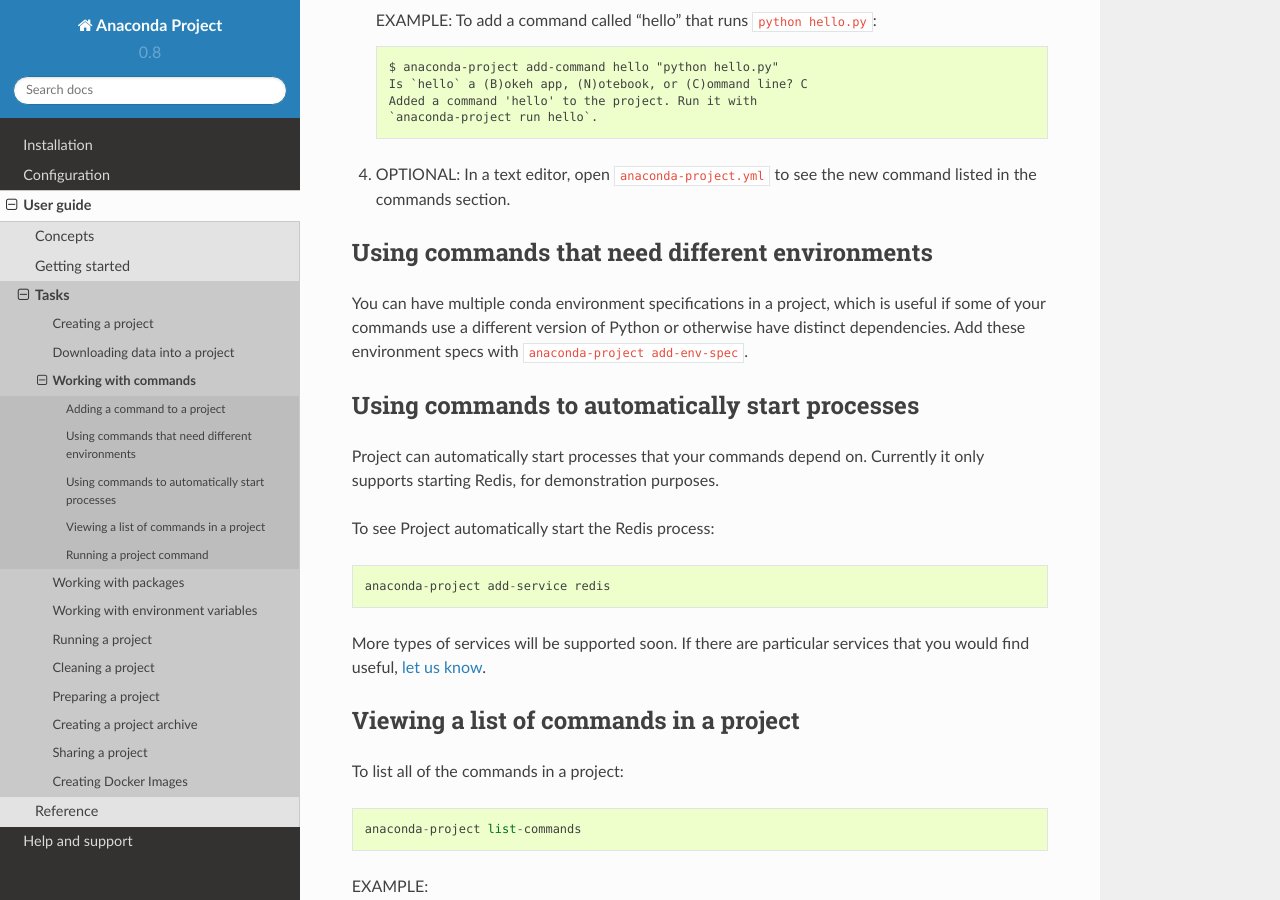
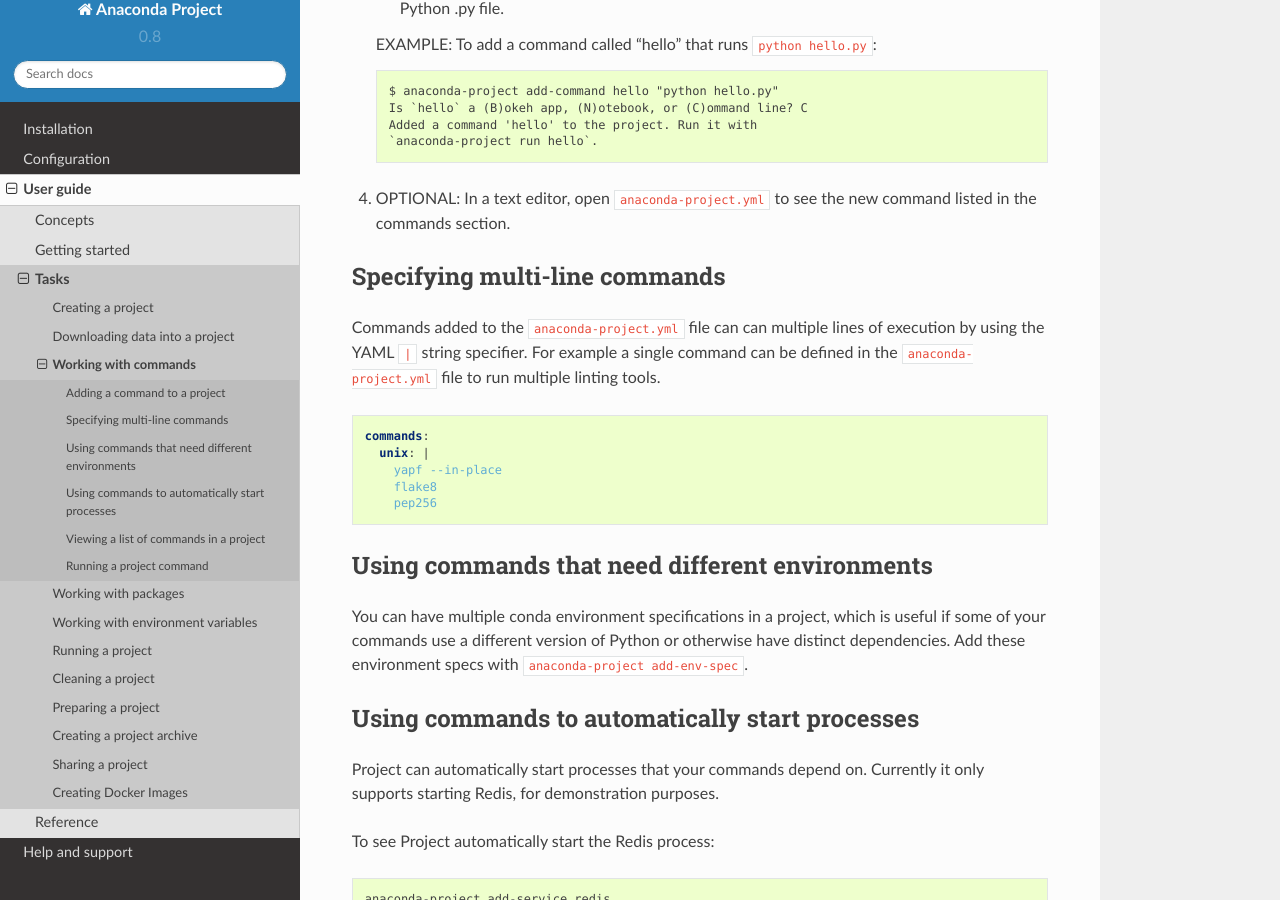
Before and after one commit to anaconda/anaconda-project, a Sphinx documentation site: the page built from docs/source/user-guide/tasks/work-with-commands.rst, in a window 1280 px wide and 900 px high, scrolled down 1335 px. Built offline with Sphinx 7.4.7 and the Read the Docs theme 2.0.0, drawn with Linux system fonts in a browser that asks for light colours; some of the changed text lies outside the part shown.

Commit message:
multiline commands

```diff
--- a/docs/source/user-guide/tasks/work-with-commands.rst
+++ b/docs/source/user-guide/tasks/work-with-commands.rst
@@ -68,6 +68,22 @@
 #. OPTIONAL: In a text editor, open ``anaconda-project.yml`` to
    see the new command listed in the commands section.
 
+Specifying multi-line commands
+==============================
+
+Commands added to the ``anaconda-project.yml`` file can can
+multiple lines of execution by using the YAML ``|`` string specifier.
+For example a single command can be defined in the ``anaconda-project.yml``
+file to run multiple linting tools.
+
+.. code-block:: yaml
+
+  commands:
+    unix: |
+      yapf --in-place
+      flake8
+      pep256
+
 
 Using commands that need different environments
 ===============================================
```
